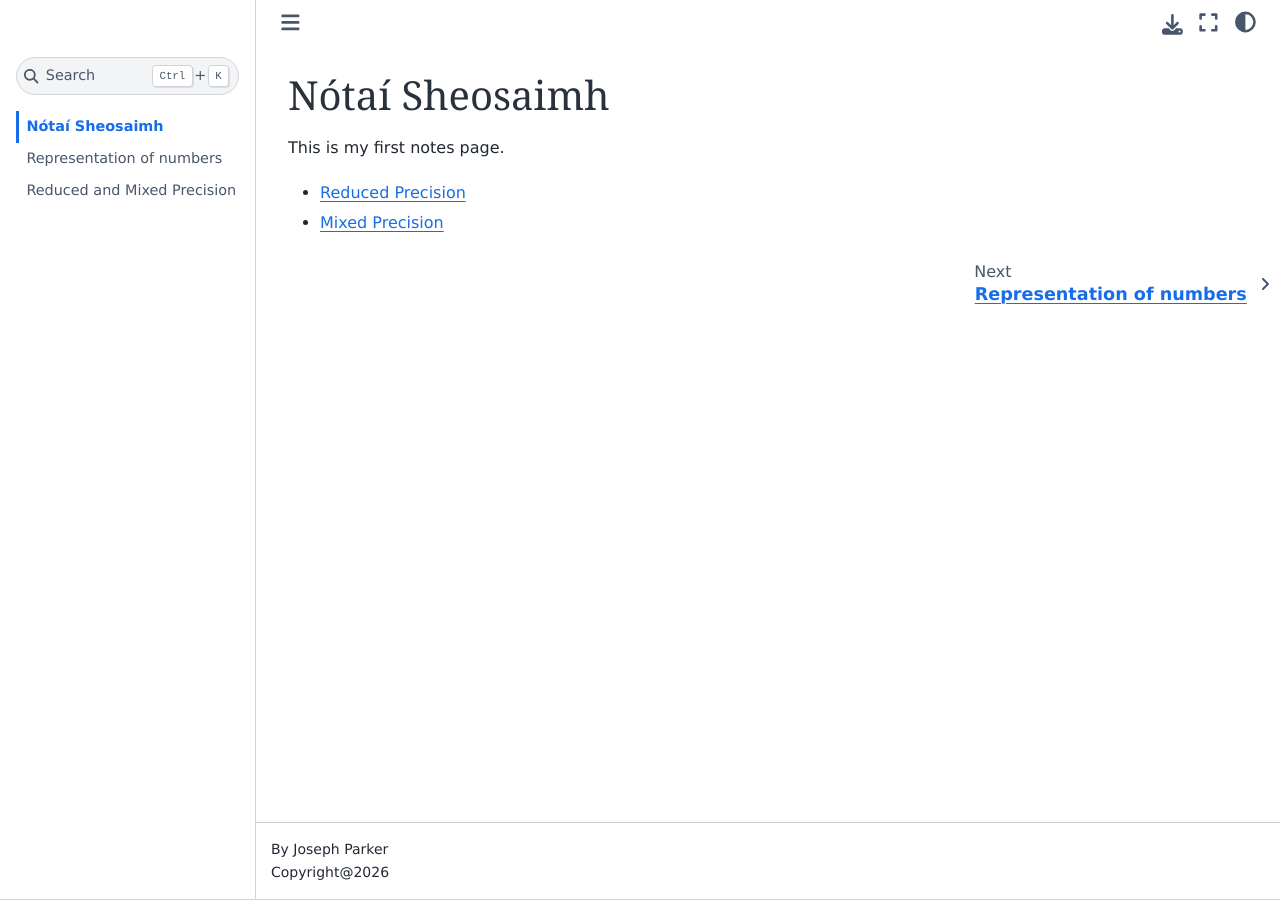
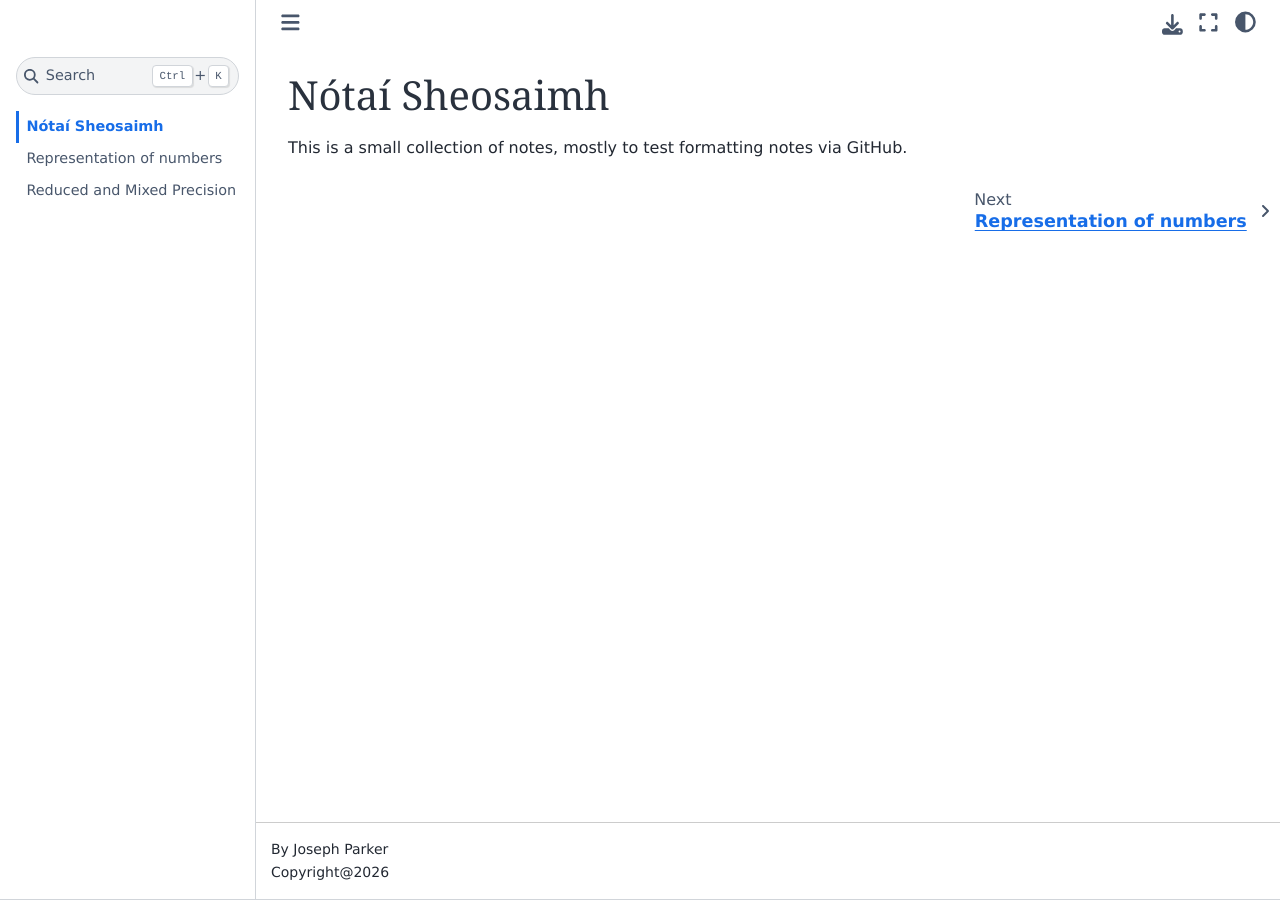
Before and after one commit to JosephThomasParker/notai_sheosaimh, a Jupyter Book: the page built from index.md, in a window 1280 px wide. Built offline with Jupyter Book 1.0.4 settings and Sphinx 7.4.7 and the Sphinx Book theme 1.1.4, drawn with Linux system fonts in a browser that asks for light colours.

```diff
--- a/index.md
+++ b/index.md
@@ -4,7 +4,4 @@ layout: home
 ---
 # Nótaí Sheosaimh
 
-This is my first notes page.
-
-- [Reduced Precision](reduced_precision/intro.md)
-- [Mixed Precision](reduced_precision/mixed_precision.md)
+This is a small collection of notes, mostly to test formatting notes via GitHub.
```
Also changed, not shown: reduced_precision/intro.md (+5 -0 lines), reduced_precision/operation_costs.md (added, +11 -0 lines).
